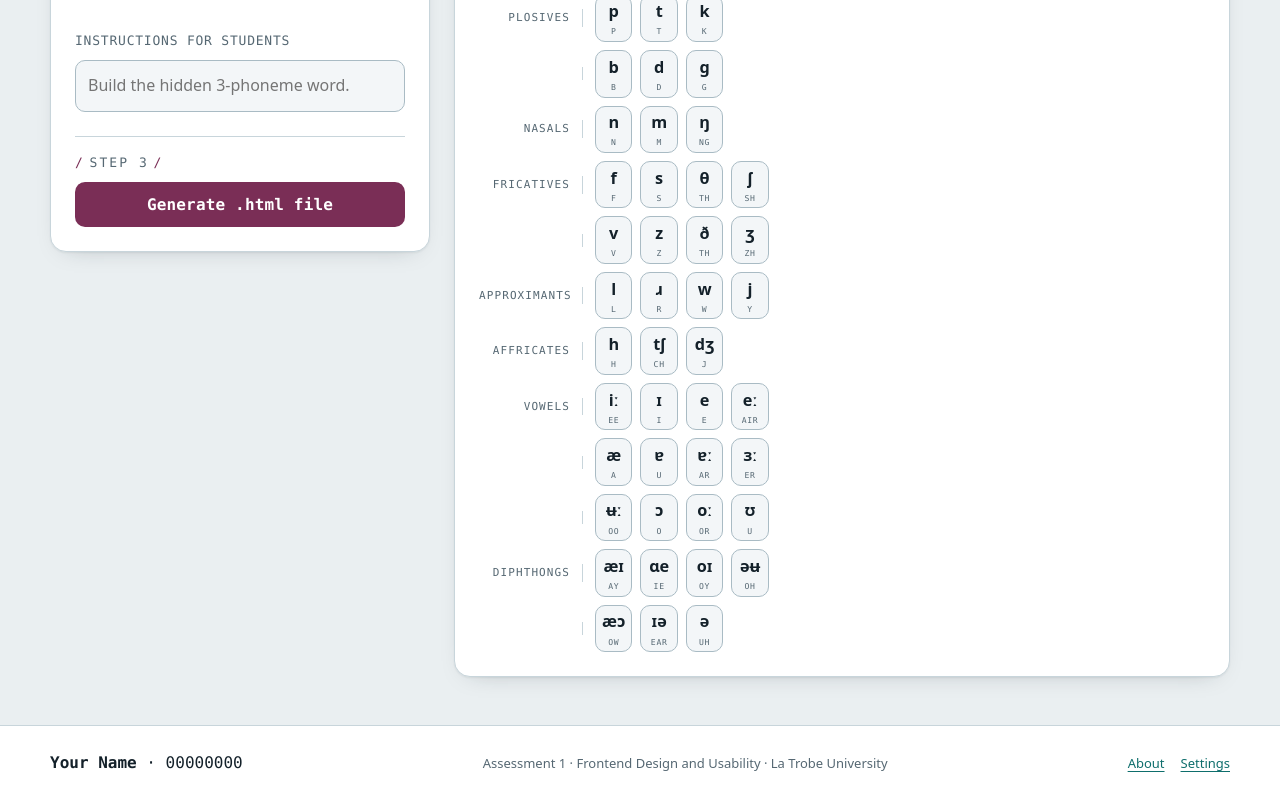
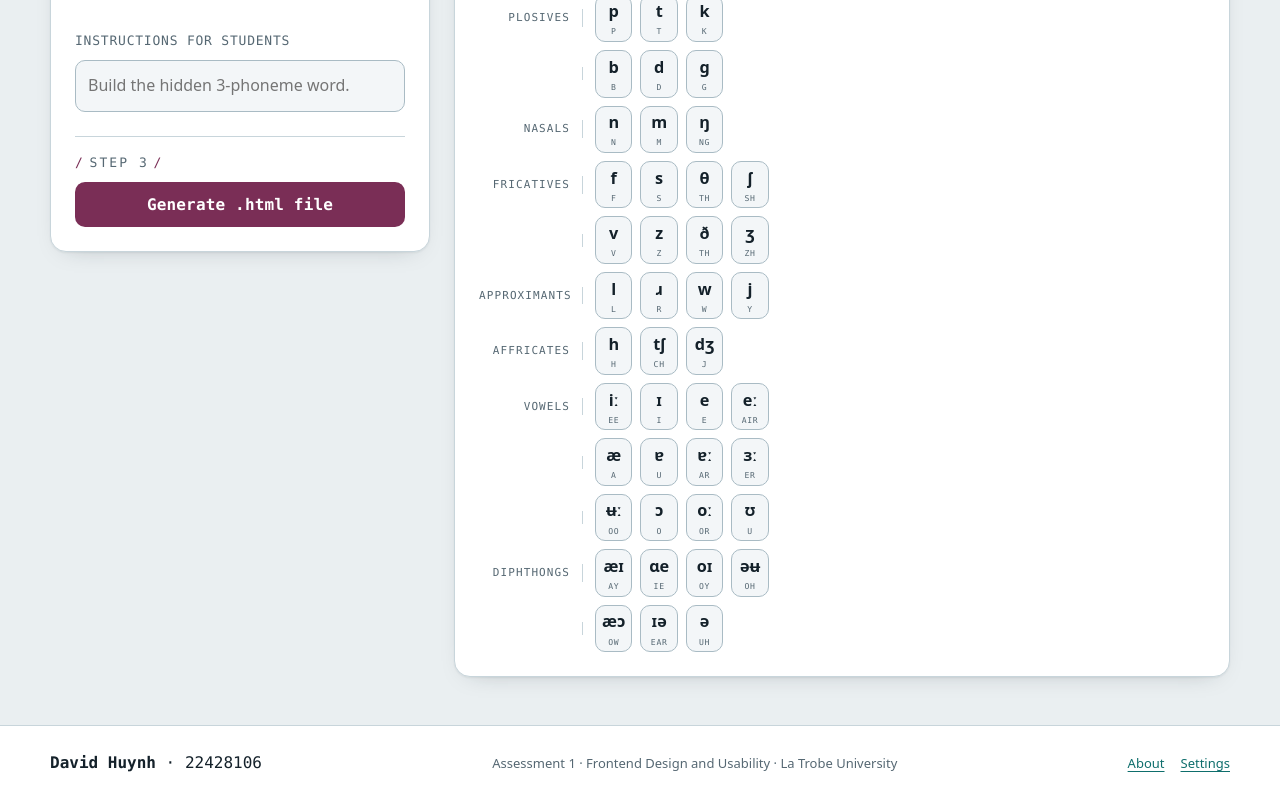
Before and after one commit to drragoon8739/Phoneme-Activity-Builder, a Next.js app: page /wordle in a window 1280 px wide. Shown: the part 1087-1887 px from the top of the page. Built offline with nearby package versions, Linux system fonts and the light colour scheme; no server answers.

Commit message:
Add student details

```diff
--- a/src/data/student.js
+++ b/src/data/student.js
@@ -7,8 +7,8 @@
  */
 
 export const STUDENT = {
-  name: 'Your Name',
-  studentNumber: '00000000',
+  name: 'David Huynh',
+  studentNumber: '22428106',
   subject: 'Frontend Design and Usability',
   assessment: 'Assessment 1',
   institution: 'La Trobe University',
```
